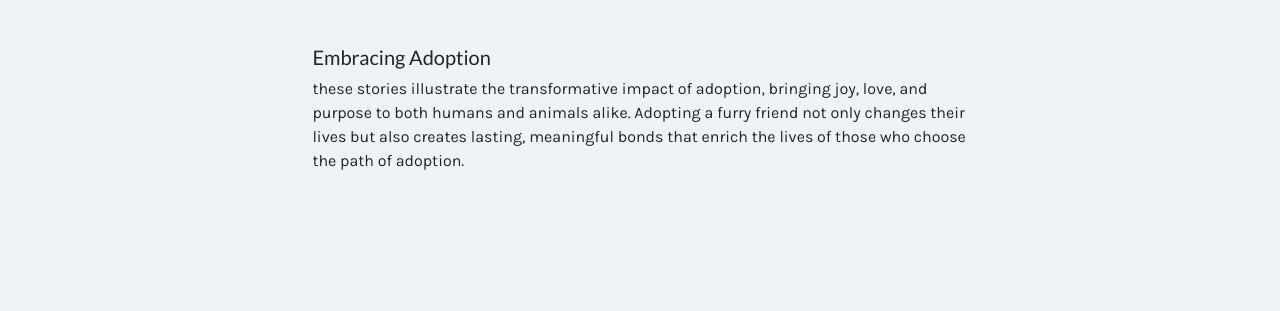
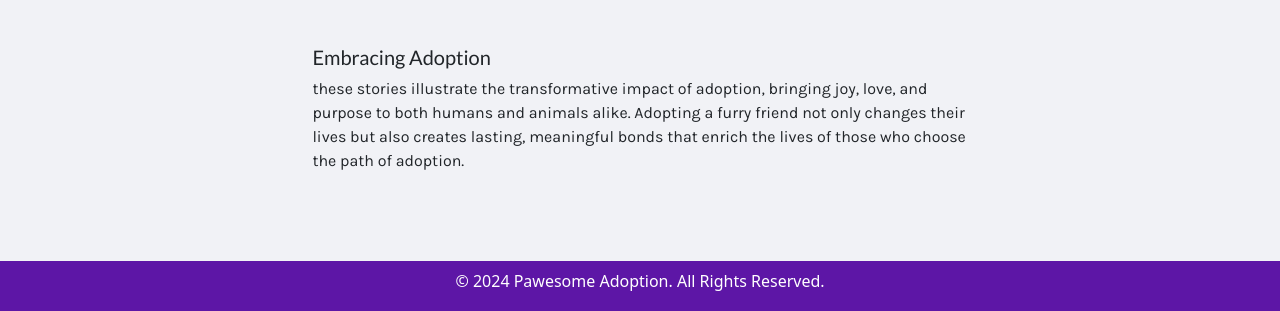
Before and after one commit to danielapsalas/Pawesome_Adoption, a plain HTML site: page HTML/adoption-stories.html in a window 1280 px wide. Shown: the part 1797-2108 px from the top of the page. Before the commit the page ends 2034 px from the top, so only its background shows below. Drawn offline with nearby package versions, Linux system fonts and the light colour scheme; a script that the page names is missing.

Commit message:
added the footer why-adoption.html

```diff
--- a/HTML/adoption-stories.html
+++ b/HTML/adoption-stories.html
@@ -118,30 +118,20 @@
         <div class="mt-5">
           <h3 class="lato-font">Embracing Adoption</h3>
           <p class="karla-font">these stories illustrate the transformative impact of adoption, bringing joy, love, and purpose to both humans and animals alike. Adopting a furry friend not only changes their lives but also creates lasting, meaningful bonds that enrich the lives of those who choose the path of adoption.</p>
+        </div>
       </div>
     </div>
   </section>
 
 
-<!--  <div>-->
-<!--    <div class="card mb-3 card-stories">-->
-<!--      <div class="row g-0">-->
-<!--        <div class="col-md-6 md-p-2 p-1 d-md-none">-->
-<!--          <img src="../img/why-adopt/dog-owner.jpg" class="img-fluid rounded-circle" style="height: 100%; object-fit: cover;" alt="...">-->
-<!--        </div>-->
-<!--        <div class="col-md-6 md-p-2 p-1">-->
-<!--          <div class="card-body" style="min-height: 20rem;"> &lt;!&ndash; Adjust the min-height as needed &ndash;&gt;-->
-<!--            <h5 class="card-title">A Second Chance for Whiskers</h5>-->
-<!--            <h6 class="card-subtitle mb-2 text-body-secondary">Emily Thompson</h6>-->
-<!--            <p class="card-text">Emily, a compassionate animal lover, decided to adopt a senior cat named Whiskers. Despite being 10 years old, Whiskers had a heart full of love to give. Emily provided a warm home for him, and to her surprise, Whiskers became the perfect companion. Their bond grew stronger each day, proving that age is just a number when it comes to the joy and love a senior pet can bring..</p>-->
-<!--          </div>-->
-<!--        </div>-->
-<!--        <div class="col-md-6 md-p-2 p-1 d-none d-sm-block hide-md-screen">-->
-<!--          <img src="../img/why-adopt/dog-owner.jpg" class="img-fluid rounded-circle" style="height: 100%; object-fit: cover;" alt="...">-->
-<!--        </div>-->
-<!--      </div>-->
-<!--    </div>-->
-<!--  </div>-->
+  <!--  Footer  -->
+  <footer class="footer mt-4 bg-purple mx-auto">
+    <div class="container text-white text-center no-footer-margin">
+      <p class="p-2">&copy; 2024 Pawesome Adoption. All Rights Reserved.</p>
+    </div>
+  </footer>
+
+
   <script src="https://ajax.googleapis.com/ajax/libs/jquery/3.7.0/jquery.min.js"></script>
   <script src="https://cdn.jsdelivr.net/npm/bootstrap@5.3.2/dist/js/bootstrap.bundle.min.js" integrity="sha384-C6RzsynM9kWDrMNeT87bh95OGNyZPhcTNXj1NW7RuBCsyN/o0jlpcV8Qyq46cDfL" crossorigin="anonymous"></script>
   <script src="../api-keys.js"></script>
```
